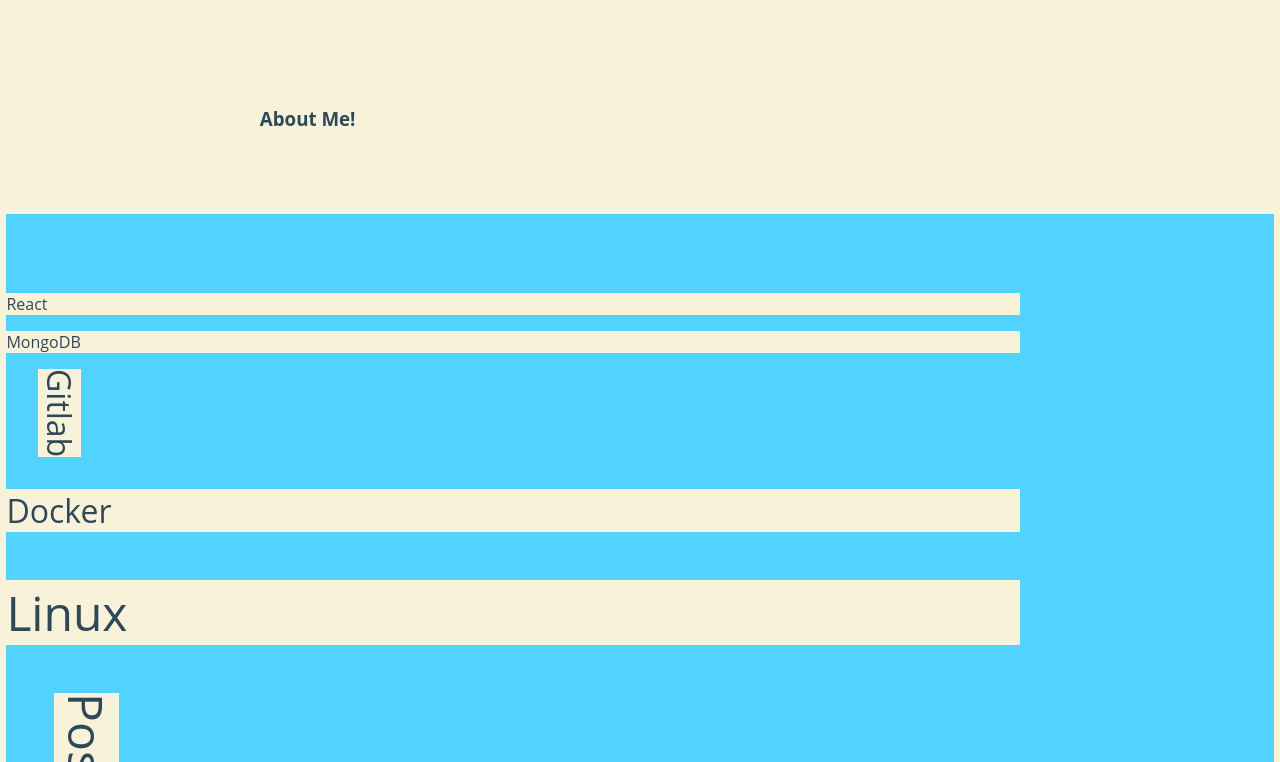
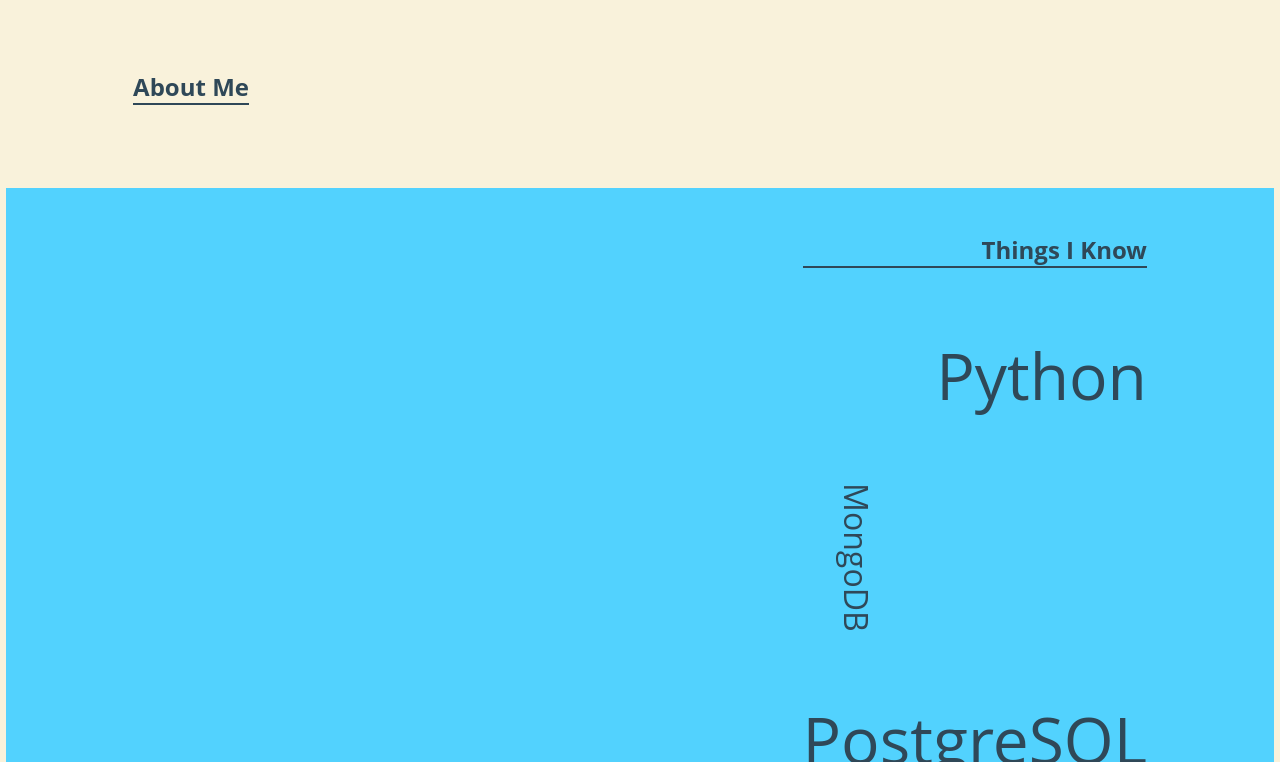
Before and after one commit to mrjeckel/jonathanbogasky.com, a Gatsby site: page /alwayslearning in a window 1280 px wide. Shown: the part 38-800 px from the top of the page. Built offline with nearby package versions, Linux system fonts and the light colour scheme; Gatsby itself is replaced by a stand-in of ours.

Commit message:
coming together...

```diff
--- a/gatsby-config.js
+++ b/gatsby-config.js
@@ -15,7 +15,7 @@ module.exports = {
       },
       {
         name: 'Projects',
-        link: '/tryingtofindfreetime'
+        link: '/tryingtofindtime'
       },
       {
         name: 'Github',
--- a/package.json
+++ b/package.json
@@ -14,12 +14,9 @@
     "clean": "gatsby clean"
   },
   "dependencies": {
-    "@emotion/react": "^11.11.1",
     "@fortawesome/fontawesome-svg-core": "^6.5.1",
     "@fortawesome/free-solid-svg-icons": "^6.5.1",
     "@fortawesome/react-fontawesome": "^0.2.0",
-    "@mdx-js/react": "^2.3.0",
-    "@theme-ui/mdx": "^0.16.1",
     "gatsby": "^5.12.4",
     "gatsby-plugin-image": "^3.12.3",
     "gatsby-plugin-mdx": "^5.12.3",
--- a/src/components/layout.js
+++ b/src/components/layout.js
@@ -1,19 +1,24 @@
-import * as React from 'react'
+import React, { Children } from 'react'
 import Navbar from './navigation'
 import {
   background,
   container,
+  section
 } from './layout.module.css'
 
 const Layout = ({ children }) => {
+    let wrappedChildren = Children.map(children, child => {
+        return <div className={section}>{child}</div>;
+    })
+
     return (
         <div className={background}>
             <Navbar />
             <main className={container}>
-                    {children}
+                    {wrappedChildren}
             </main>
         </div>
-    )
+    );
 }
 
 export default Layout
--- a/src/components/layout.module.css
+++ b/src/components/layout.module.css
@@ -12,27 +12,42 @@
 }
 
 .container {
-  justify-content: center;
-  align-items: center;
   position: relative;
   height: 100vh;
   margin: 0.5%;
   border-radius: 10px;
 }
 
-.container > div {
-  padding-top: 5%;
+.section {
+  padding-top: 2%;
   padding-bottom: 5%;
+}
+
+.section > div {
+  display: inline-block;
 }
 
 .container > :nth-child(2n-0) {
   background-color: #52d2fe;
   color: #fff;
-  padding-right: 20%;
-  justify-content: right;
+  padding-right: 10%;
+  text-align: right;
+}
+
+.container > :nth-child(2n-0) * {
+  background-color: inherit;
 }
 
 .container > :nth-child(2n-1) {
-  padding-left: 20%;
-  justify-content: left;
+  padding-left: 10%;
+  text-align: left;
 }
+
+.container > :nth-child(2n-1) * {
+  background-color: inherit;
+  justify-content: start;
+}
+
+h2 {
+  border-bottom: solid 2px;
+}
--- a/src/components/navigation.module.css
+++ b/src/components/navigation.module.css
@@ -1,11 +1,17 @@
 .navigation {
   height: 7vh;
-  margin: auto;
-  position: sticky;
+  width: 100%;
   text-transform: uppercase;
   font-family: Poppins, sans-serif;
   display: flex;
   align-items: center;
+}
+
+.sticky {
+  position: fixed;
+  top: 0;
+  left: 0;
+  background-color: purple;
 }
 
 .logo {
--- a/src/components/word-cloud.js
+++ b/src/components/word-cloud.js
@@ -1,33 +1,34 @@
 import React, { Children } from 'react';
 import { cloudBox } from './word-cloud.module.css'
+import seededShuffle from '../util/seeded-shuffle.js'
 
 function Word({ fontSize, writingMode, children }) {
-    let textContent = Children.only(children).props.children;
-    let p_key = textContent.toLowerCase();
-    return <p id={p_key} style={{ fontSize: `${fontSize}em`, writingMode: writingMode, gridArea: p_key }}>{textContent}</p>;
+    let gridRowEnd = 'span 1';
+    let gridColumnEnd = 'span 1';
+
+    if (writingMode === 'vertical-lr') {
+      gridRowEnd = `span ${fontSize}`;
+    }
+    else {
+      gridColumnEnd = `span ${fontSize}`;
+    }
+
+    return (
+      <div style={{ fontSize: `${fontSize}em`, writingMode: writingMode, gridRowEnd: gridRowEnd, gridColumnEnd: gridColumnEnd }}>
+        {children}
+      </div>
+    );
 }
+
 export default function WordCloud({ children }) {
-  let sortedChildren = Children.toArray(children).sort(a => -a.props.rank);
-  let maxEmphasis = Math.max(...sortedChildren.map(child => child.props.rank))
+  let shuffledChildren = seededShuffle(Children.toArray(children), 2448314);
+  let maxEmphasis = Math.max(...shuffledChildren.map(child => child.props.rank));
 
-  let cloudWords = sortedChildren.map((child, index) => {
+  let cloudWords = shuffledChildren.map((child, index) => {
     let fontSize = (maxEmphasis - child.props.rank) + 1;
-    let writingMode = ((index + 1) % 3 == 0) ? 'vertical-lr' : 'horizontal-tb';
+    let writingMode = ((index + 1) % 2 == 0) ? 'vertical-lr' : 'horizontal-tb';
     return <Word key={child.props.children.toLowerCase()} fontSize={fontSize} writingMode={writingMode}>{child}</Word>;
   });
 
-  let gridTemplate = cloudWords.map((word, index) => {
-    if (index % 2 == 0 && index < cloudWords.length - 1) {
-      return Array(word.props.fontSize).fill(word.key).concat(Array(cloudWords[index + 1].props.fontSize).fill(cloudWords[index + 1].key));
-    }
-  }).filter(Boolean)
-  console.log(gridTemplate);
-
-  let longestRow = Math.max(...gridTemplate.map(row => row.length))
-  gridTemplate = gridTemplate.map(row => {
-    return row.concat(Array((longestRow - row.length)).fill('.'));
-  }).map(row => { return `'${row.join(" ")}'` });
-
-  console.log(gridTemplate.join('\n'));
-  return <div className={cloudBox} style={{ gridTemplate: `${gridTemplate.join('\n')}` }}>{cloudWords}</div>;
+  return <div className={cloudBox}>{cloudWords}</div>;
 };
--- a/src/components/word-cloud.module.css
+++ b/src/components/word-cloud.module.css
@@ -2,32 +2,37 @@
     display: grid;
     place-content: center;
     gap: 5px;
+    grid-auto-flow: column;
 }
 
-.cloud-box > p {
-    color: #022f40;
+.cloud-box > div {
     transition: transform 0.3s ease;
     background-color: inherit;
 }
 
-.cloud-box > p:hover {
+.cloud-box > div > p {
+    background-color: inherit;
+    color: inherit;
+    margin: 0;
+}
+
+.cloud-box > div:hover {
     transform: translateY(-5px);
 }
 
-.cloud-box :nth-child(2n) {
+.cloud-box > :nth-child(2n) {
     color: #38aecc;
     font-weight: bold;
 }
 
-.cloud-box :nth-child(3n) {
-    writing-mode: 'vertical-lr';
+.cloud-box > :nth-child(3n) {
     color: #0090c1;
 }
 
-.cloud-box :nth-child(4n) {
+.cloud-box > :nth-child(4n) {
     color: #183446;
 }
 
-.cloud-box :nth-child(5n) {
+.cloud-box > :nth-child(5n) {
     color: #046e8f;
 }
--- a/src/pages/alwayslearning.js
+++ b/src/pages/alwayslearning.js
@@ -7,17 +7,31 @@ import WordCloud from '../components/word-cloud'
 const AboutPage = () => {
   return (
     <Layout pageTitle="About Me">
-      <div><h3>About Me!</h3></div>
-      <WordCloud>
-        <text rank={1}>Python</text>
-        <text rank={1}>PostgreSQL</text>
-        <text rank={1}>Linux</text>
-        <text rank={2}>Docker</text>
-        <text rank={2}>Gitlab</text>
-        <text rank={3}>MongoDB</text>
-        <text rank={3}>React</text>
-      </WordCloud>
-      <div>Lorem ipsum dolor sit amet, consectetur adipiscing elit, sed do eiusmod tempor incididunt ut labore et dolore magna aliqua. Ut enim ad minim veniam, quis nostrud exercitation ullamco laboris nisi ut aliquip ex ea commodo consequat. Duis aute irure dolor in reprehenderit in voluptate velit esse cillum dolore eu fugiat nulla pariatur. Excepteur sint occaecat cupidatat non proident, sunt in culpa qui officia deserunt mollit anim id est laborum.</div>
+      <div><h2>About Me</h2></div>
+      <div>
+        <h2>Things I Know</h2>
+        <WordCloud>
+          <p rank={1}>Python</p>
+          <p rank={1}>PostgreSQL</p>
+          <p rank={1}>Linux</p>
+          <p rank={2}>Docker</p>
+          <p rank={2}>Gitlab</p>
+          <p rank={3}>MongoDB</p>
+          <p rank={4}>React</p>
+        </WordCloud>
+      </div>
+      <div>
+        <h2>My Employment Chronicles</h2>
+        <p>
+          Lorem ipsum dolor sit amet, consectetur adipiscing elit, sed do eiusmod tempor incididunt ut labore et dolore magna aliqua.
+          Ut enim ad minim veniam, quis nostrud exercitation ullamco laboris nisi ut aliquip ex ea commodo consequat.
+          Duis aute irure dolor in reprehenderit in voluptate velit esse cillum dolore eu fugiat nulla pariatur.
+          Excepteur sint occaecat cupidatat non proident, sunt in culpa qui officia deserunt mollit anim id est laborum.
+        </p>
+      </div>
+      <div>
+        <h2>Places I've Learned</h2>
+      </div>
     </Layout>
   )
 }
--- /dev/null
+++ b/src/util/seeded-shuffle.js
@@ -0,0 +1,15 @@
+export default function seededShuffle(array, seed) {
+    // Use a pseudo-random number generator with a seed
+    const pseudoRandom = (seed) => {
+        let x = Math.sin(seed++) * 10000;
+        return x - Math.floor(x);
+    };
+
+    // Fisher-Yates shuffle algorithm
+    for (let i = array.length - 1; i > 0; i--) {
+        const j = Math.floor(pseudoRandom(seed) * (i + 1));
+        [array[i], array[j]] = [array[j], array[i]];
+    }
+
+    return array;
+}
```
Also changed, not shown: src/pages/tryingtofindtime.js (renamed from src/pages/tryingtofindfreetime.js), 1 other file.
